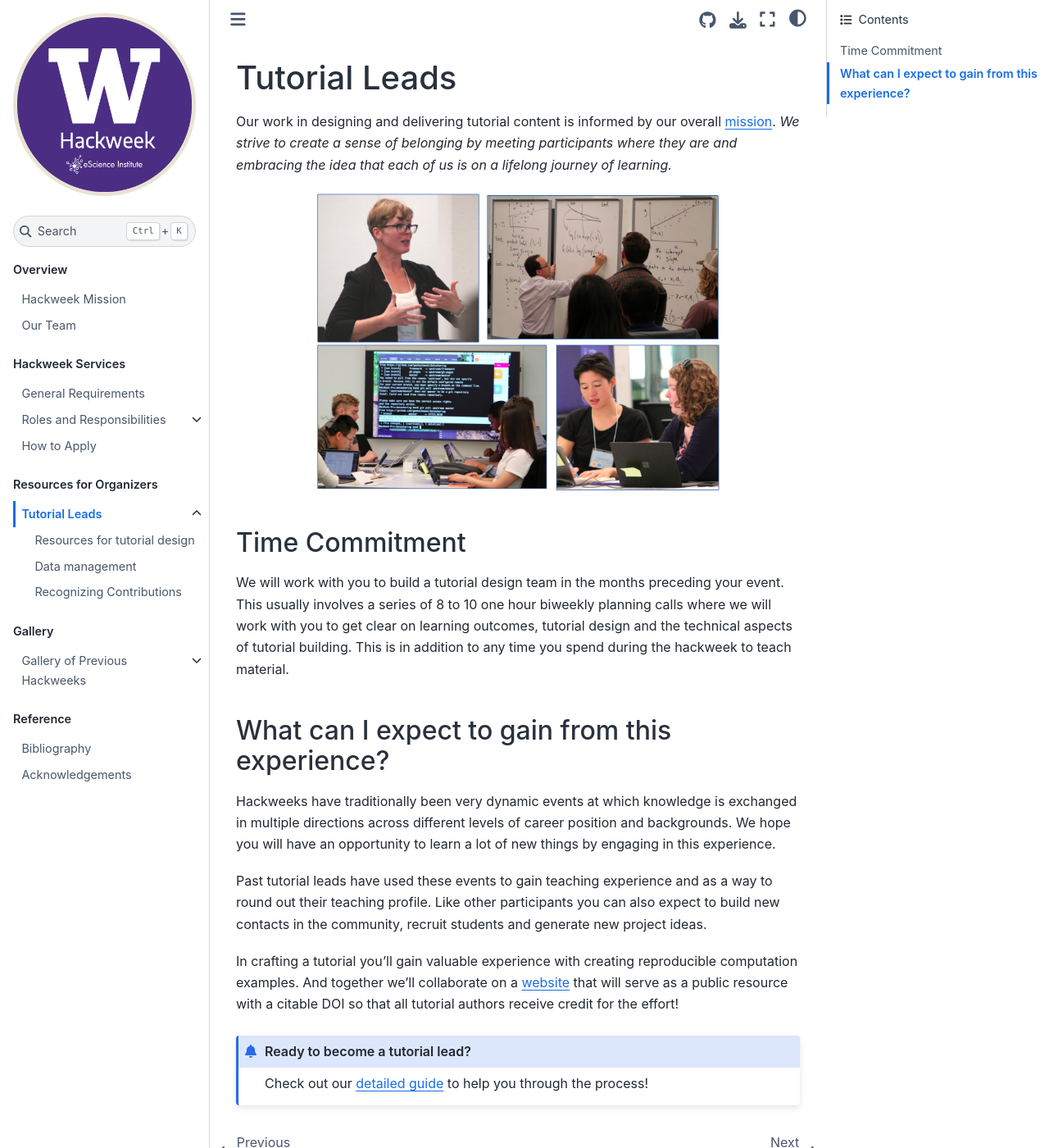
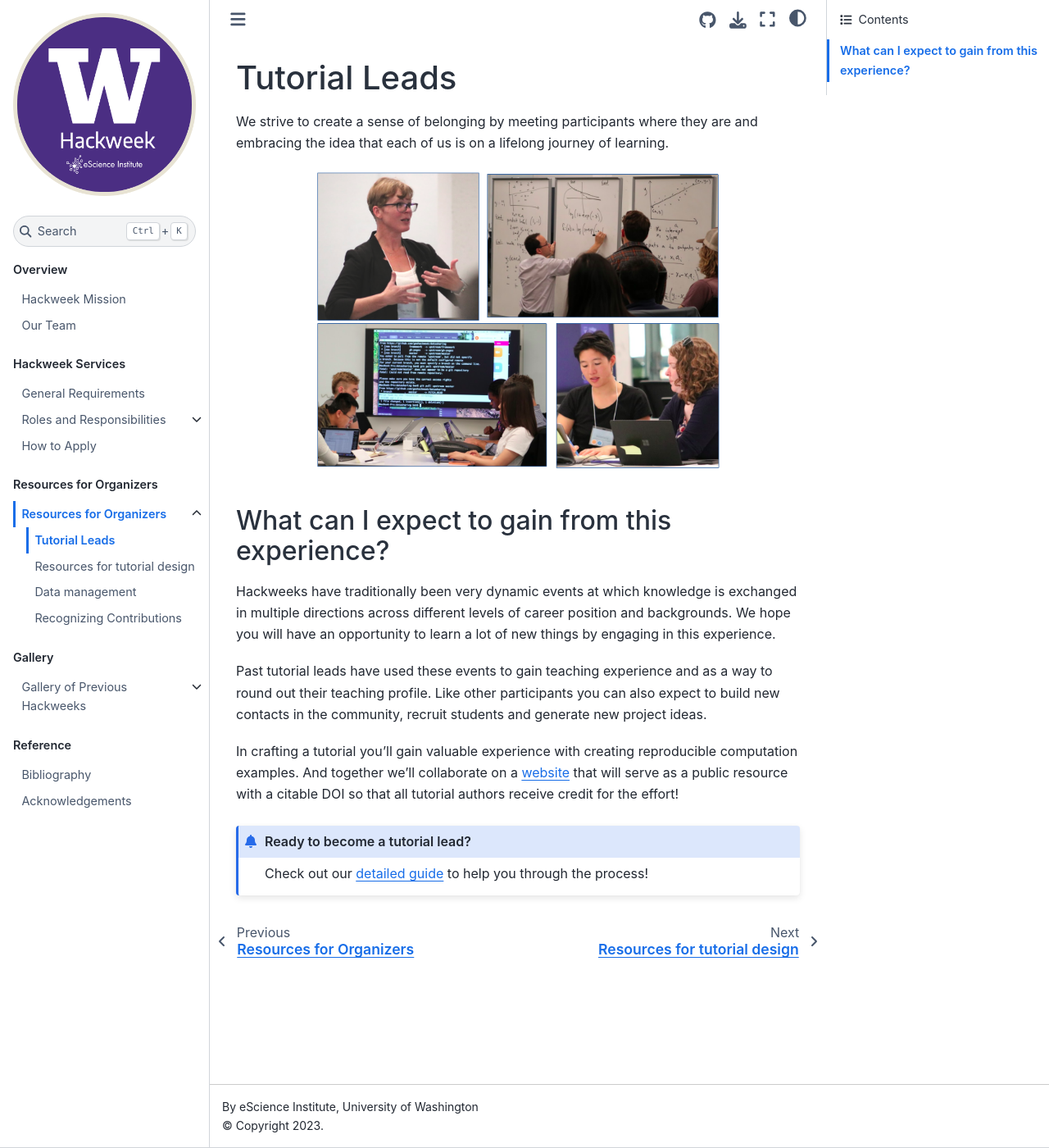
Before and after one commit to uwhackweek/hackweeks-as-a-service, a Jupyter Book: the page built from docs/resources/tutorials.md, in a window 1280 px wide and 1400 px high. Shown: the whole window at 82% size. Built offline with Jupyter Book 1.0.4 settings and Sphinx 7.4.7 and the Sphinx Book theme 1.1.4, drawn with Linux system fonts in a browser that asks for light colours.

Commit message:
Organizing team expectation and prof dev (#37)
* create an organizer resources landing page

````diff
--- a/docs/_toc.yml
+++ b/docs/_toc.yml
@@ -24,8 +24,9 @@
     - file: application
 - caption: Resources for Organizers
   chapters:
-  - file: resources/tutorials
+  - file: resources/index
     sections:
+      - file: resources/tutorials
       - file: resources/tutorial-resources
       - file: resources/data-management
       - file: resources/recognition
--- a/docs/resources/tutorials.md
+++ b/docs/resources/tutorials.md
@@ -1,16 +1,12 @@
 # Tutorial Leads
 
-Our work in designing and delivering tutorial content is informed by our overall [mission](../mission). *We strive to create a sense of belonging by meeting participants where they are and embracing the idea that each of us is on a lifelong journey of learning.*
+We strive to create a sense of belonging by meeting participants where they are and embracing the idea that each of us is on a lifelong journey of learning.
 
 ```{image} ../images/tutorials.png
 :alt: Tutorials in action
 :width: 500px
 :align: center
 ```
-
-## Time Commitment
-
-We will work with you to build a tutorial design team in the months preceding your event. This usually involves a series of 8 to 10 one hour biweekly planning calls where we will work with you to get clear on learning outcomes, tutorial design and the technical aspects of tutorial building. This is in addition to any time you spend during the hackweek to teach material.
 
 ## What can I expect to gain from this experience?
 
````
Also changed, not shown: docs/resources/index.md (added, +26 -0 lines), docs/images/technology.png (deleted).
